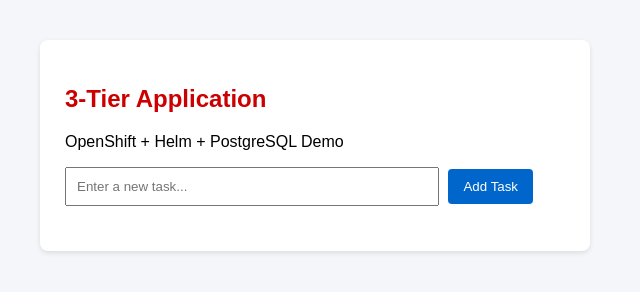
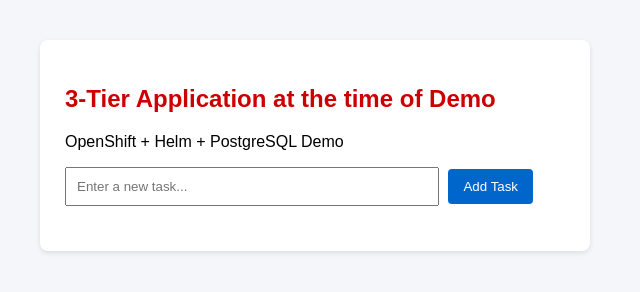
Before and after one commit to sksinghsujit/3tier-app-frontend-service-with-vault, a website: page public/index.html in a window 1280 px wide. Shown: the whole page, without its empty margins (0-640 px from the left). Drawn offline with Linux system fonts and the light colour scheme; no server answers.

Commit message:
update  at the time of Demo

```diff
--- a/public/index.html
+++ b/public/index.html
@@ -15,7 +15,7 @@
 </head>
 <body>
   <div class="container">
-    <h2>3-Tier Application</h2>
+    <h2>3-Tier Application at the time of Demo</h2>
     <p>OpenShift + Helm + PostgreSQL Demo</p>
     <div>
       <input type="text" id="taskInput" placeholder="Enter a new task...">
```
